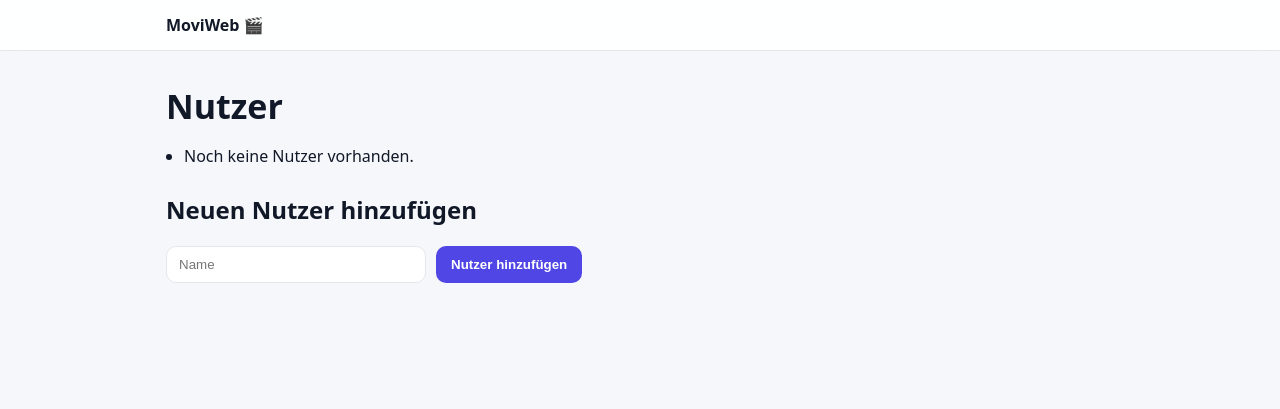
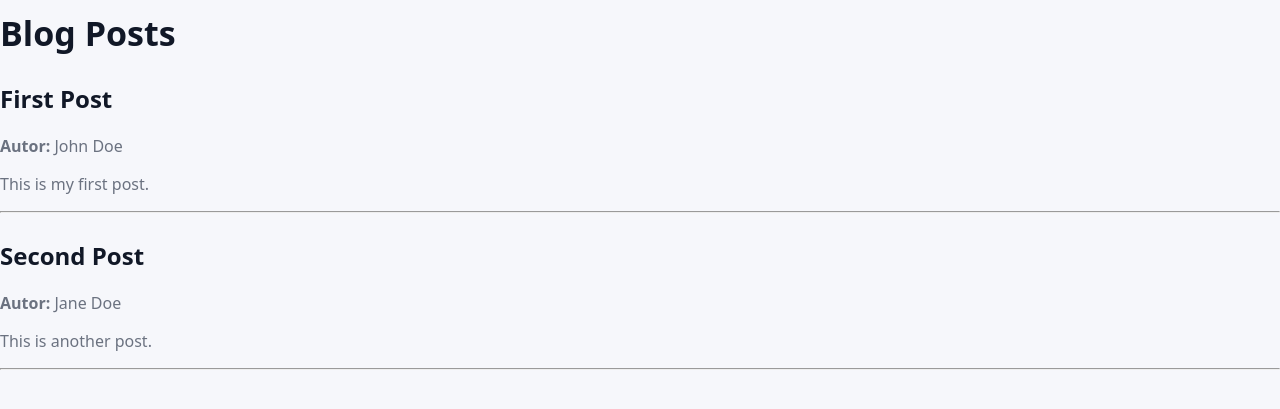
Before and after one commit to merwebattal-hue/MoviWebApp, a Flask app: page / in a window 1280 px wide. Shown: the top 409 px of the page. Run offline with Flask 3, Linux system fonts and the light colour scheme.

Commit message:
Add blog JSON home route and move users page to /users

```diff
--- a/app.py
+++ b/app.py
@@ -4,6 +4,8 @@ from models import db
 from omdb_client import OmdbClient
 from data_manager import DataManager
 import logging
+import json
+import os
 
 
 def app_erstellen() -> Flask:
@@ -22,12 +24,38 @@ def app_erstellen() -> Flask:
         db.create_all()
 
     # =========================
-    # INDEX (USERS LIST + CREATE FORM)
+    # BLOG JSON HELPERS
+    # =========================
+    DATA_FILE = os.path.join(os.path.dirname(__file__), "blog_posts.json")
+
+    def lade_blog_posts():
+        """
+        Liest alle Blogposts aus der JSON-Datei und gibt sie als Liste zurück.
+        Falls die Datei nicht existiert oder ungültig ist, wird eine leere Liste zurückgegeben.
+        """
+        if not os.path.exists(DATA_FILE):
+            return []
+        try:
+            with open(DATA_FILE, "r", encoding="utf-8") as f:
+                return json.load(f)
+        except (json.JSONDecodeError, OSError):
+            return []
+
+    # =========================
+    # HOME (BLOG INDEX)
     # =========================
     @app.get("/")
-    def startseite():
+    def index():
+        posts = lade_blog_posts()
+        return render_template("index.html", posts=posts)
+
+    # =========================
+    # USERS HOME (LIST + CREATE FORM)  -> moved from "/"
+    # =========================
+    @app.get("/users")
+    def users_home():
         benutzer = repo.get_users()
-        return render_template("index.html", benutzer=benutzer)
+        return render_template("users_index.html", benutzer=benutzer)
 
     # =========================
     # USERS (CREATE)
@@ -37,7 +65,7 @@ def app_erstellen() -> Flask:
         name = request.form.get("name", "").strip()
         if not name:
             flash("Bitte einen Namen eingeben.", "error")
-            return redirect(url_for("startseite"))
+            return redirect(url_for("users_home"))
 
         neuer = repo.create_user(name)
         return redirect(url_for("filme_liste", benutzer_id=neuer.id))
@@ -50,7 +78,7 @@ def app_erstellen() -> Flask:
         benutzer = repo.get_user(benutzer_id)
         if not benutzer:
             flash("Benutzer nicht gefunden.", "error")
-            return redirect(url_for("startseite"))
+            return redirect(url_for("users_home"))
 
         filme = repo.get_movies(benutzer_id)
         return render_template("movies.html", benutzer=benutzer, filme=filme)
--- /dev/null
+++ b/blog_posts.json
@@ -0,0 +1,4 @@
+[
+  {"id": 1, "author": "John Doe", "title": "First Post", "content": "This is my first post."},
+  {"id": 2, "author": "Jane Doe", "title": "Second Post", "content": "This is another post."}
+]
--- a/templates/index.html
+++ b/templates/index.html
@@ -1,22 +1,21 @@
-{% extends "base.html" %}
+<!doctype html>
+<html lang="de">
+<head>
+  <meta charset="utf-8">
+  <title>Blog</title>
+  <link rel="stylesheet" href="{{ url_for('static', filename='style.css') }}">
+</head>
+<body>
+  <h1>Blog Posts</h1>
 
-{% block content %}
-  <h1>Nutzer</h1>
+  {% for post in posts %}
+    <article>
+      <h2>{{ post.title }}</h2>
+      <p><strong>Autor:</strong> {{ post.author }}</p>
+      <p>{{ post.content }}</p>
+      <hr>
+    </article>
+  {% endfor %}
 
-  <ul>
-    {% for user in benutzer %}
-      <li>
-        <a href="{{ url_for('filme_liste', benutzer_id=user.id) }}">{{ user.name }}</a>
-      </li>
-    {% else %}
-      <li>Noch keine Nutzer vorhanden.</li>
-    {% endfor %}
-  </ul>
-
-  <h2>Neuen Nutzer hinzufügen</h2>
-
-  <form method="post" action="{{ url_for('benutzer_erstellen') }}" class="row">
-    <input name="name" placeholder="Name" required />
-    <button class="btn" type="submit">Nutzer hinzufügen</button>
-  </form>
-{% endblock %}
+</body>
+</html>
```
Also changed, not shown: templates/users_index.html (added, +22 -0 lines).
